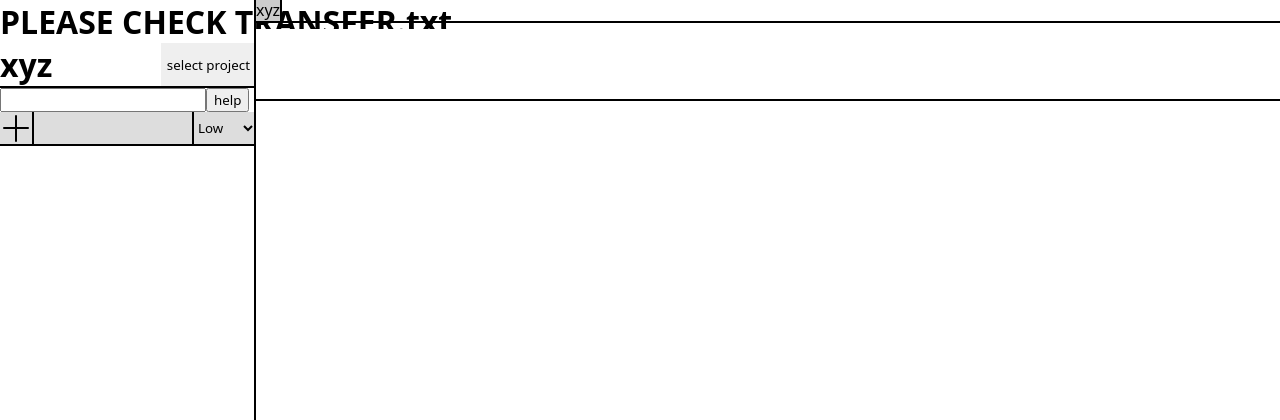
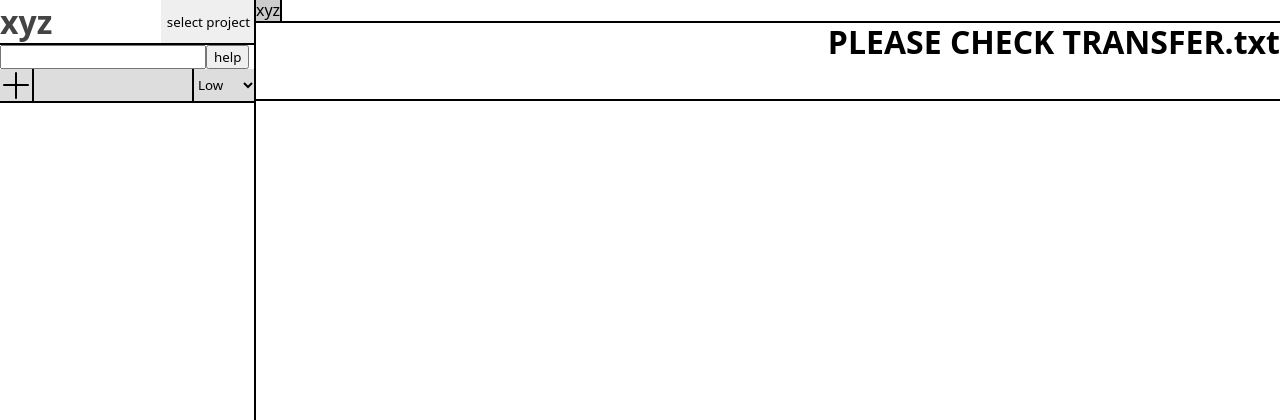
Before and after one commit to tsj845/APP-task-manager, a Flask app: page /projects/xyz in a window 1280 px wide. Shown: the top 420 px of the page. Run offline with Flask 2, Linux system fonts and the light colour scheme; some libraries are stand-ins or nearby versions.

Commit message:
fixes and comprehensiveness

```diff
--- a/templates/help.html
+++ b/templates/help.html
@@ -2,6 +2,7 @@
 <html>
     <head></head>
     <body>
+        <h1>PLEASE CHECK TRANSFER.txt</h1>
         <h3>Search Bar Usage</h3>
         <p>
             comparasons:<br>&#x3E<br>&#x3C<br>=<br>!=<br>&#x3E=<br>&#x3C=<br>!=&#x3E - does not contain<br>=&#x3E - contains
--- a/templates/manager-template.html
+++ b/templates/manager-template.html
@@ -5,7 +5,7 @@
 	</head>
 	<body>
 		<a class="hidden" href="/help" target="_blank"></a>
-		<h1>PLEASE CHECK TRANSFER.txt</h1>
+		<h1 style="z-index:100000000000000000000;position:absolute;right:0px;top:20px;">PLEASE CHECK TRANSFER.txt</h1>
 		<div id="left-panel">
 			<div id="proj-name-container">
 				<h1 id="proj-name" onclick="edit_project()">{{ project_name }}</h1>
```
